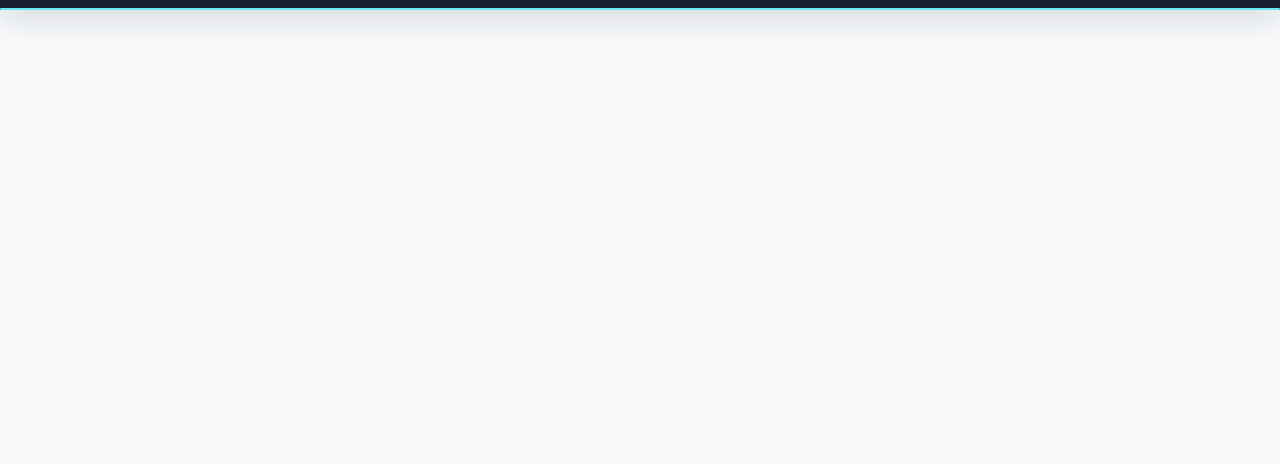
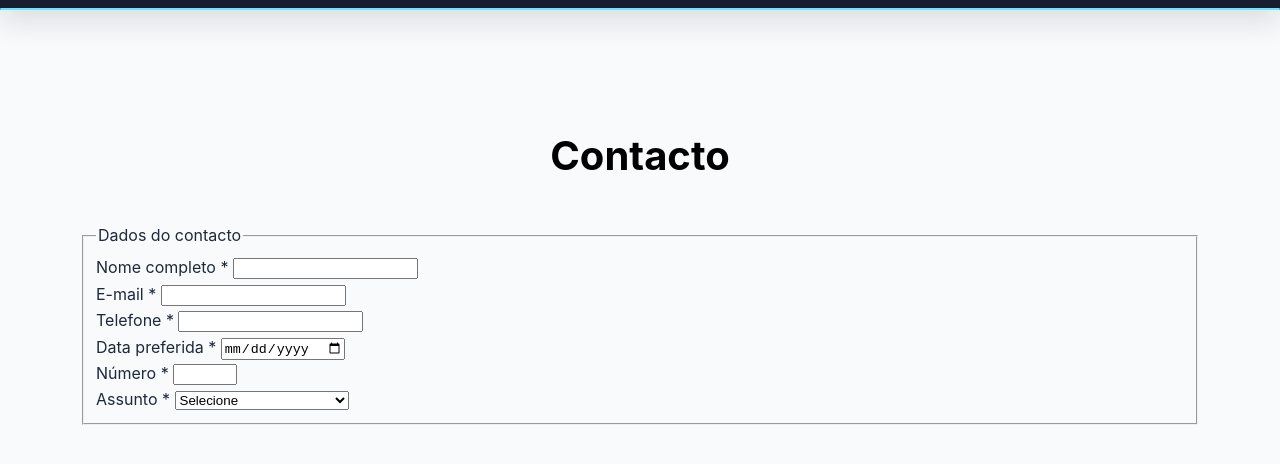
Before and after one commit to fariafernandogua/meu-curriculo-Gua, a plain HTML site: page contact.html in a window 1280 px wide. Shown: the part 62-526 px from the top of the page. Drawn offline with Linux system fonts and the light colour scheme.

Commit message:
adiciona formulário de contacto com campos para nome, email, telefone, data, número e assunto

```diff
--- a/contact.html
+++ b/contact.html
@@ -25,5 +25,39 @@
         </div>
     </header>
     <main>
+        <section class="secao container">
+            <h1 class="titulo">Contacto</h1>
+            <form action="mailto:fariafernandoguajoaquim@gmail.com" method="post" enctype="text/plain">
+                <fieldset>
+                    <legend>Dados do contacto</legend>
+                    <div class="form-grid duas">
+                        <div class="campo">
+                            <label for="nome">Nome completo *</label>
+                            <input id="nome" name="nome" type="text" required minlength="3" maxlength="80">
+                        </div>
+                        <div class="campo">
+                            <label for="email">E-mail *</label>
+                            <input id="email" name="email" type="email" required>
+                        </div>
+                        <div class="campo">
+                            <label for="telefone">Telefone *</label>
+                            <input id="telefone" name="telefone" type="tel" required pattern="[0-9 +()-]{9,20}">
+                        </div>
+                        <div class="campo">
+                            <label for="data">Data preferida *</label>
+                            <input id="data" name="data" type="date" required>
+                        </div>
+                        <div class="campo">
+                            <label for="numero">Número *</label>
+                            <input id="numero" name="numero" type="number" min="1" max="999" required>
+                        </div>
+                        <div class="campo">
+                            <label for="assunto">Assunto *</label>
+                                <select id="assunto" name="assunto" required>
+                                    <option value="">Selecione</option>
+                                    <option>Projeto Web</option>
+                                    <option>Programação</option>
+                                    <option>Oportunidade profissional</option>
+                                </select>
 </body>
 </html>
```
